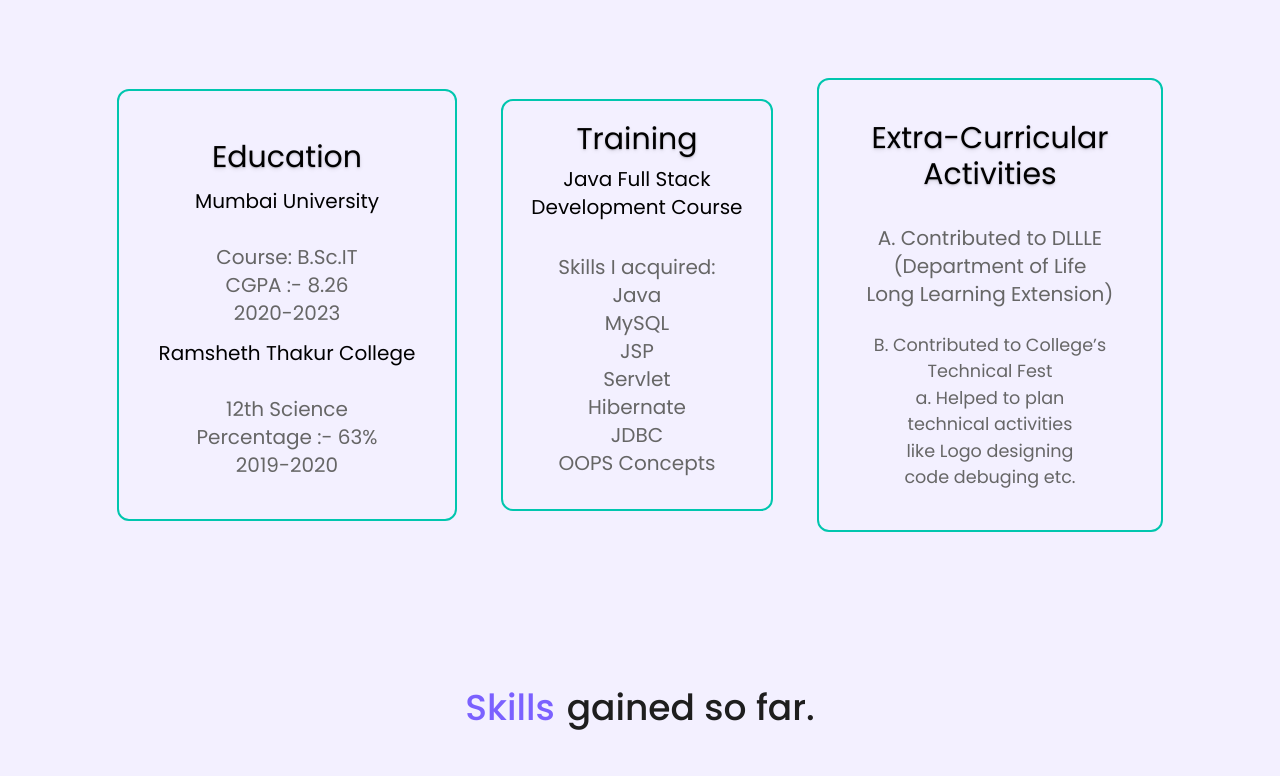
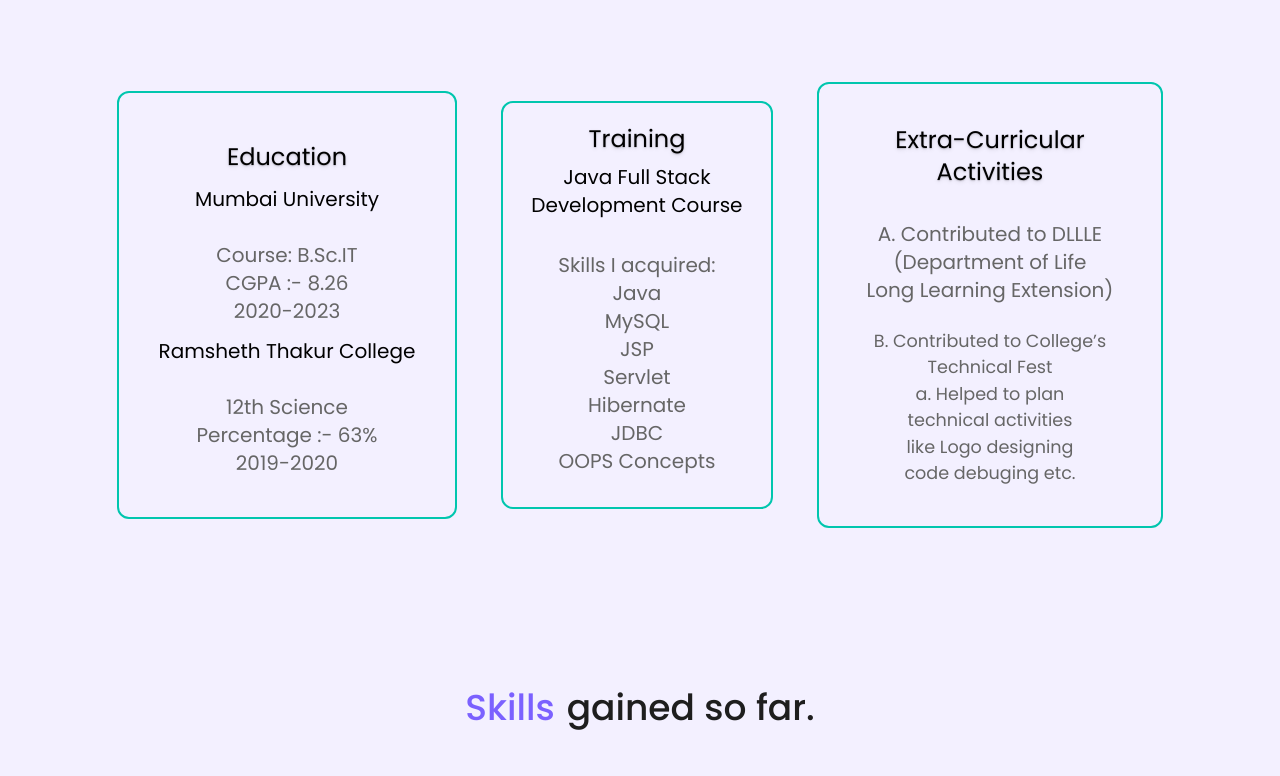
Before and after one commit to Harry080808/Harish-porfolio, a website: page index.html in a window 1280 px wide. Shown: the part 860-1636 px from the top of the page. Drawn offline with Linux system fonts and the light colour scheme; a web font is replaced by a local one.

Commit message:
small change

```diff
--- a/index.html
+++ b/index.html
@@ -57,7 +57,7 @@
       </div>
       <div class="flex flex-[9] justify-around items-center gap-3 md:gap-11 flex-wrap">
         <div class="mt-5 md:mt-0 p-3 md:p-10 border-2 border-[var(--accent)] rounded-xl hover:inset-shadow-indigo-500 mb-5 ">
-          <div class="text-xl md:text-3xl p-2 text-shadow-md text-center">Education</div>
+          <div class="text-xl md:text-2xl p-2 text-shadow-md text-center">Education</div>
           <div class="text-center text-[17px] md:text-xl p-1 mb-2">
             <div>Mumbai University</div> <br>
            <span class="text-[var(--subtext)]">
@@ -76,7 +76,7 @@
           </div>
         </div>
         <div class="p-5 border-2 border-[var(--accent)] rounded-xl mb-5">
-          <div class="text-xl md:text-3xl text-shadow-md text-center">Training</div>
+          <div class="text-xl md:text-2xl text-shadow-md text-center">Training</div>
           <div class="text-[17px] md:text-xl p-1 md:p-2 mb-2 md:mb-6 text-center">
             Java Full Stack <br> Development Course
           </div>
@@ -94,7 +94,7 @@
           </div>
         </div>
         <div class="p-5 md:p-10 border-2 border-[var(--accent)] rounded-xl mb-5">
-          <div class="text-xl md:text-3xl text-shadow-md text-center mb-3 md:mb-6">Extra-Curricular <br> Activities</div>
+          <div class="text-xl md:text-2xl text-shadow-md text-center mb-3 md:mb-6">Extra-Curricular <br> Activities</div>
           <div class="text-[var(--subtext)] text-center text-[15px] md:text-xl p-2 md:pb-6">
             A. Contributed to DLLLE <br>(Department of Life <br> Long Learning Extension)
           </div>
```
